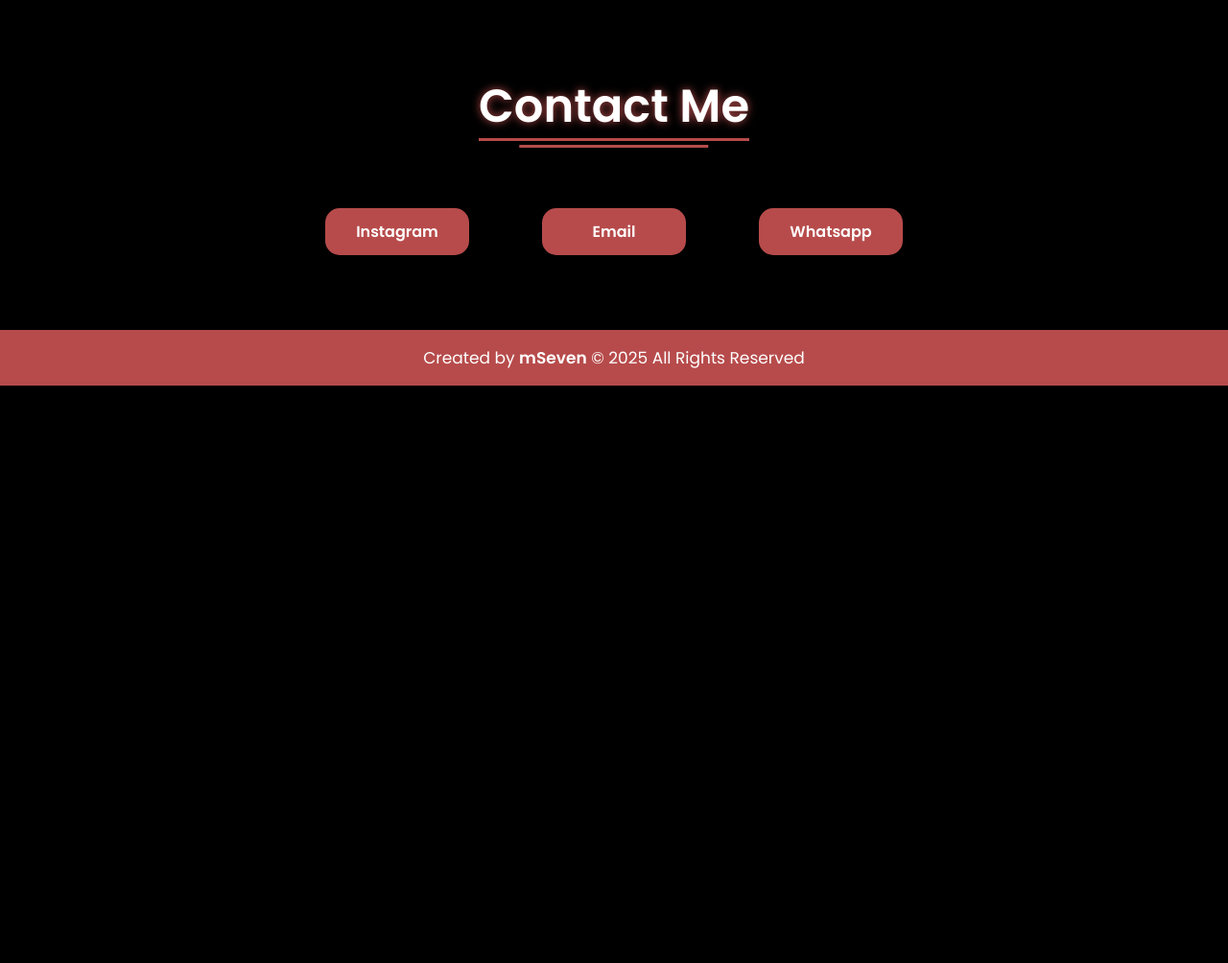
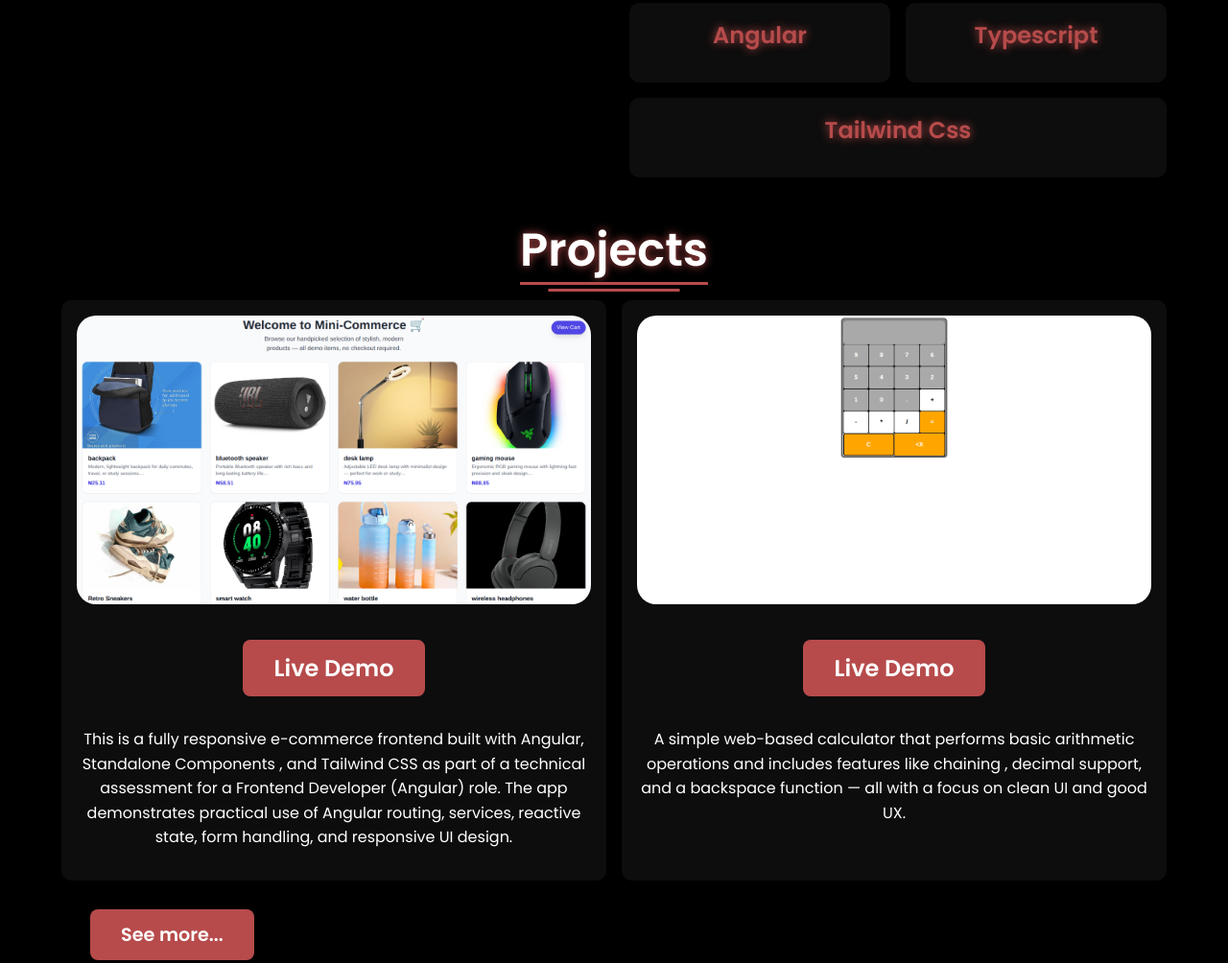
Before and after one commit to mSev7n/Portfolio-project, a plain HTML site: page index.html in a window 1280 px wide. Shown: the part 1786-2790 px from the top of the page at 96% size. Before the commit the page ends 2188 px from the top, so only its background shows below. Drawn offline with Linux system fonts and the light colour scheme.

Commit message:
added a project section with its details

```diff
--- a/index.html
+++ b/index.html
@@ -142,8 +142,43 @@
                 <div class="box">
                     <div class="topic">MongoDb</div>
                 </div>
+                <div class="box">
+                    <div class="topic">Angular</div>
+                </div>
+                <div class="box">
+                    <div class="topic">Typescript</div>
+                </div>
+                <div class="box">
+                    <div class="topic">Tailwind Css</div>
+                </div>
             </div>
         </div>
+    </div>
+</section>
+
+<!--Project section-->
+<section class="project" id="project">
+    <div class="content">
+        <div class="title"><span>Projects</span></div>
+        <div class="pj">
+            <div class="boxes">
+                <div class="box">
+                    <img src="mini-commerce.png" alt="mini-commerce thumbnail" class="projectImg">
+                    <button class="topic"><a href="https://m7-mini-commerce.vercel.app/" target="_blank" rel="noopener noreferrer">Live Demo</a></button>
+                    <p>This is a fully responsive e-commerce frontend built with Angular, Standalone Components
+                        , and Tailwind CSS as part of a technical assessment for a Frontend Developer (Angular) role.
+
+                        The app demonstrates practical use of Angular routing, services, reactive state, form handling, and responsive UI design.</p>
+                </div>
+                <div class="box">
+                    <img src="calculator.png" alt="calculator thumbnail" class="projectImg">
+                    <button class="topic"><a href="https://msev7n.github.io/webCalc/" target="_blank" rel="noopener noreferrer">Live Demo</a></button>
+                    <p>A simple web-based calculator that performs basic arithmetic operations and includes features like chaining
+                        , decimal support, and a backspace function — all with a focus on clean UI and good UX.</p>
+                </div>
+            </div>
+        </div>
+        <button class="seeMore"><a href="">See more...</a></button>
     </div>
 </section>
 
--- a/style.css
+++ b/style.css
@@ -302,6 +302,43 @@ footer .text span a:hover {
     text-decoration: underline;
 }
 
+#project button a {
+    color: inherit;
+}
+
+.projectImg {
+    max-width: 100%;
+    height: auto;
+    border-radius: 20px;
+}
+
+.seeMore {
+    max-width: fit-content;
+}
+
+.pj {
+    display: flex;
+    justify-content: space-between;
+    flex-wrap: wrap;
+    gap: 2rem;
+    flex: 1 1 300px;
+}
+
+.pj .boxes {
+    display: flex;
+    flex-wrap: wrap;
+    gap: 1rem;
+}
+
+.pj .box {
+    flex: 1 1 calc(50% - 1rem);
+    background: rgba(255,255,255,0.05);
+    padding: 1rem;
+    border-radius: 10px;
+    text-align: center;
+}
+
+
 @media (max-width: 768px) {
     .main-container {
         flex-direction: column;
```
Also changed, not shown: calculator.png (added), mini-commerce.png (added).
